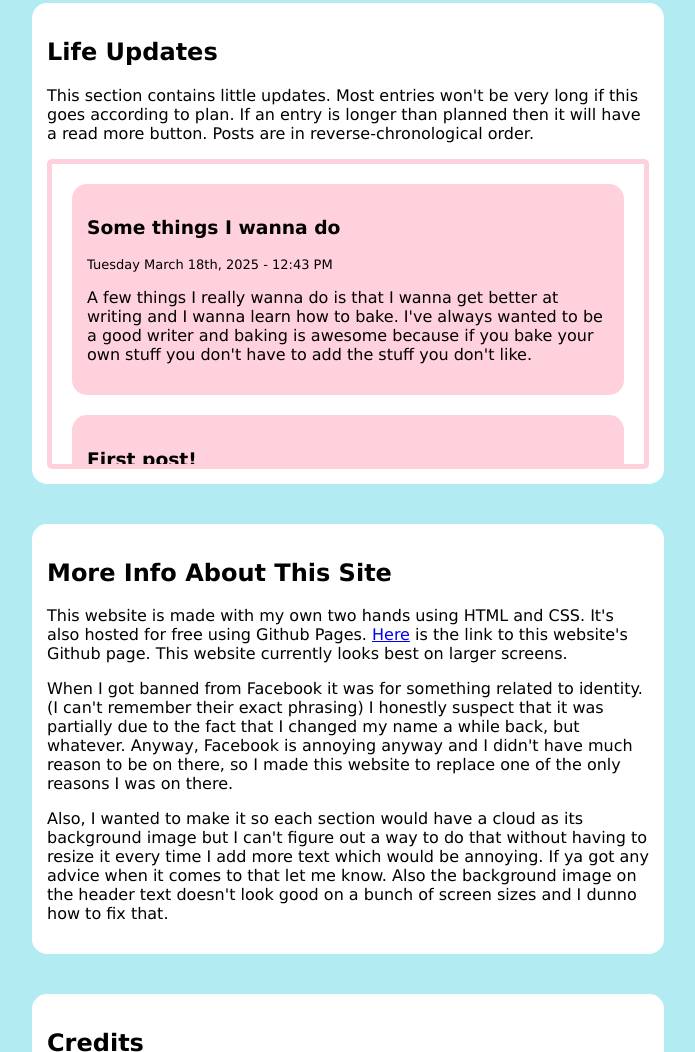
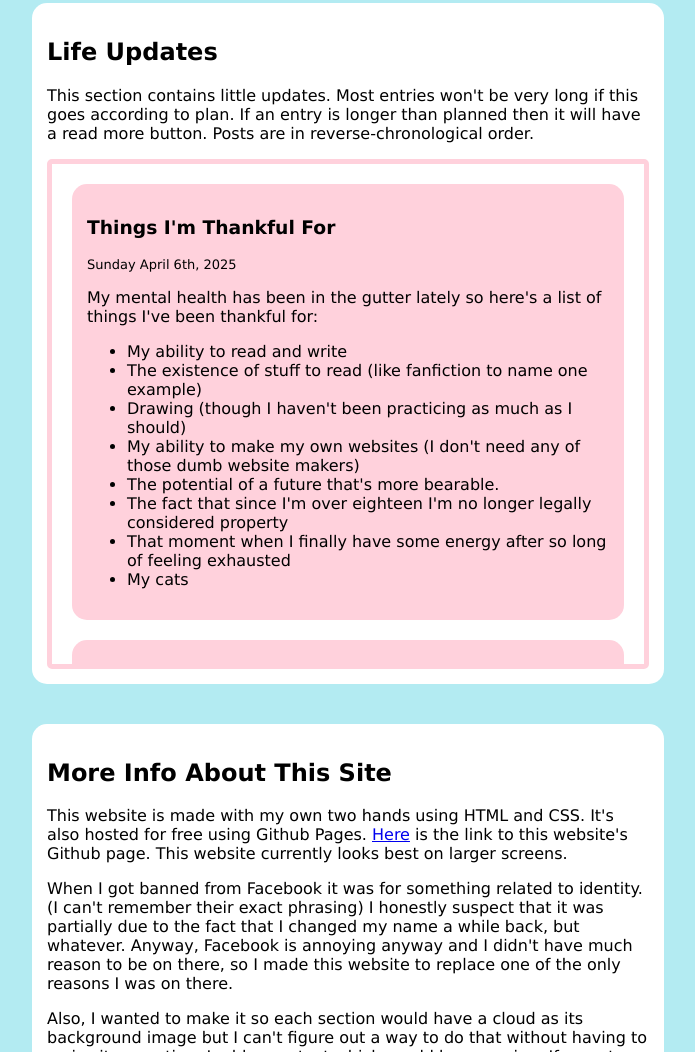
Before and after one commit to kitkat-png/lifeupdatesforfam, a plain HTML site: page index.html in a window 1280 px wide. Shown: the part 818-1870 px from the top of the page, without its empty margins (292-987 px from the left). Drawn offline with Linux system fonts and the light colour scheme.

Commit message:
Update index.html

```diff
--- a/index.html
+++ b/index.html
@@ -79,7 +79,7 @@
         #posts {
             border: #ffd1dc solid 5px;
             border-radius: 5px;
-            height: 300px;
+            height: 500px;
             overflow: scroll;
             scrollbar-color: #ffd1dc #fff3f5;
         }
@@ -158,6 +158,23 @@
 
             <div id="posts">
                 <section>
+                    <h3>Things I'm Thankful For</h3>
+                    <p class="date">Sunday April 6th, 2025</p>
+
+                    <p>My mental health has been in the gutter lately so here's a list of things I've been thankful for:</p>
+
+                    <ul>
+                        <li>My ability to read and write</li>
+                        <li>The existence of stuff to read (like fanfiction to name one example)</li>
+                        <li>Drawing (though I haven't been practicing as much as I should)</li>
+                        <li>My ability to make my own websites (I don't need any of those dumb website makers)</li>
+                        <li>The potential of a future that's more bearable.</li>
+                        <li>The fact that since I'm over eighteen I'm no longer legally considered property</li>
+                        <li>That moment when I finally have some energy after so long of feeling exhausted</li>
+                        <li>My cats</li>
+                    </ul>
+                </section>
+                <section>
                     <h3>Some things I wanna do</h3>
                     <p class="date">Tuesday March 18th, 2025 - 12:43 PM</p>
 
```
